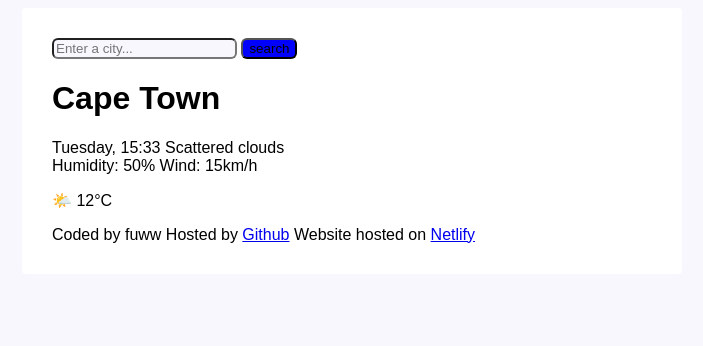
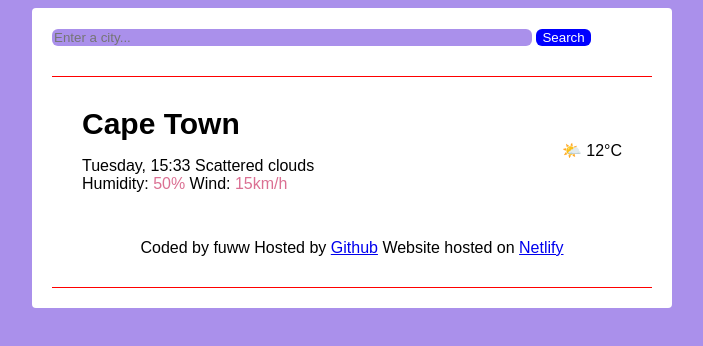
Before and after one commit to Shinypearl2023/FungayiWeatheReport, a plain HTML site: page index.html in a window 1280 px wide. Shown: the whole page, without its empty margins (288-991 px from the left). Drawn offline with Linux system fonts and the light colour scheme.

Commit message:
added css

```diff
--- a/index.html
+++ b/index.html
@@ -13,24 +13,27 @@
 <body>
     <div class="weather-app">
     <header>
-        <form>
+        <form class="search-form">
             <input type="search"  placeholder="Enter a city..." required class="search-form-input">
-            <input type="submit" value="search" required class="search-form-submit">
+            <input type="submit" value="Search" required class="search-form-submit">
         </form>
     </header>
+
     <main>
-        <h1>Cape Town </h1>
+        <div>
+        <h1 class="weather-city">Cape Town </h1>
 
-    <div>
-        <p>
+    <div class="weather-data">
+        <p class="weather-details">
             Tuesday, 15:33 Scattered clouds <br>
-            Humidity: 50%  Wind: 15km/h
+            Humidity: <span>50%</span>  Wind: <span>15km/h</span>
         </p>
+
+    <div class="weather-temp">
+
+            🌤️ 12°C
+
     </div>
-    <div>
-        <p>
-            🌤️ 12°C
-        </p>
     </div>
     </main>
     <footer>Coded by fuww
--- a/src/index.css
+++ b/src/index.css
@@ -1,19 +1,46 @@
 body {
-    background-color: #f9f7fe;
+    background-color: #aa90eb;
     font-family: Arial, Helvetica, sans-serif;
 }
 .weather-app {
     background-color: white;
     max-width: 600px;
     margin: 0 auto;
-    padding: 30px;
+    padding: 20px;
     border-radius: 4px ;
 }
+header {
+    border-bottom: 1px solid red;
+    padding: 0 0 30px 0;
+}
+footer {
+    border-bottom: 1px solid red;
+    padding: 0 0 30px 0;
+    text-align: center;
+}
+.weather-data{
+    display: flex;
+    justify-content: space-between;
+}
+.weather-city {
+    margin: 0;
+    font-size: 30px;
+}
+span {
+    color: palevioletred;
+}
+main {
+    padding: 30px;
+}
 .search-form-input {
-    background-color: #f9f7fe ;
+    background-color: #aa90eb ;
     border-radius: 6px;
+    border: none;
+    width: 80%;
 }
 .search-form-submit {
     background-color: blue;
     border-radius: 6px;
+    border: none;
+    color: white;
 }
```
